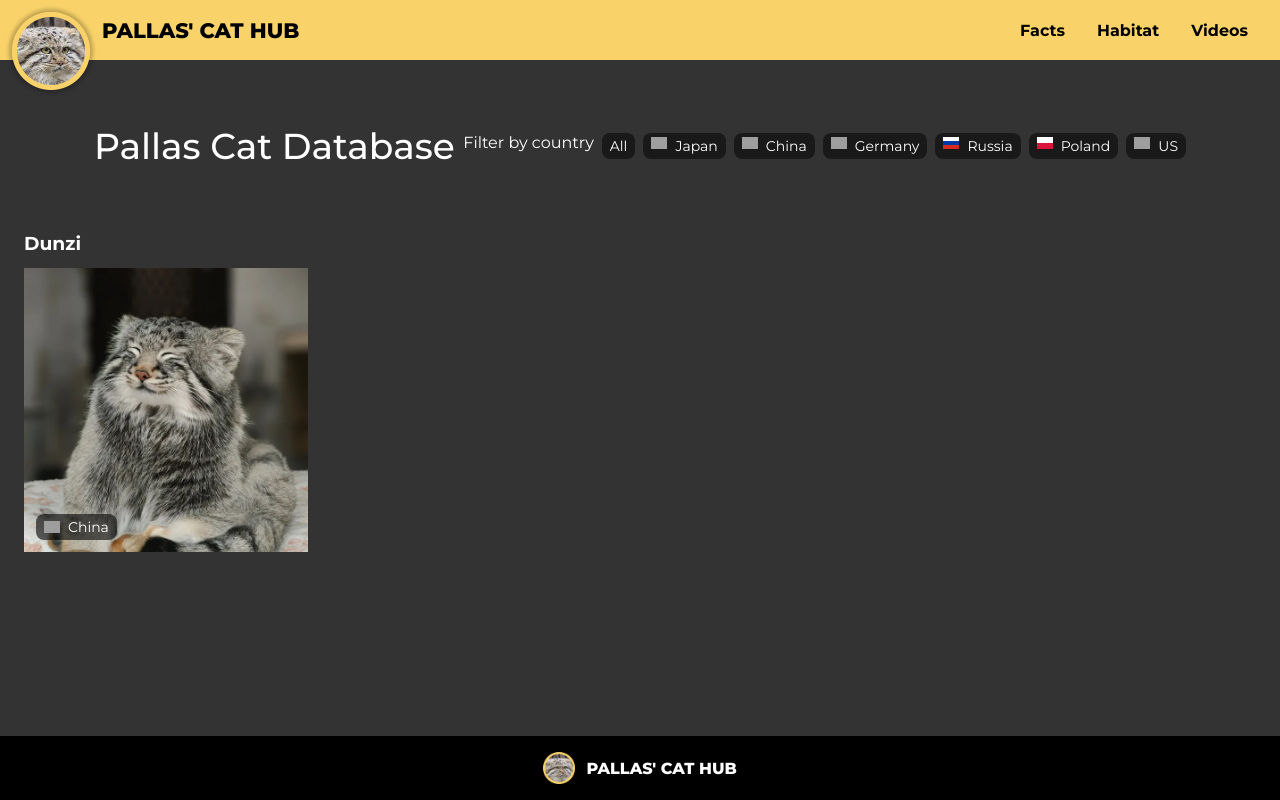
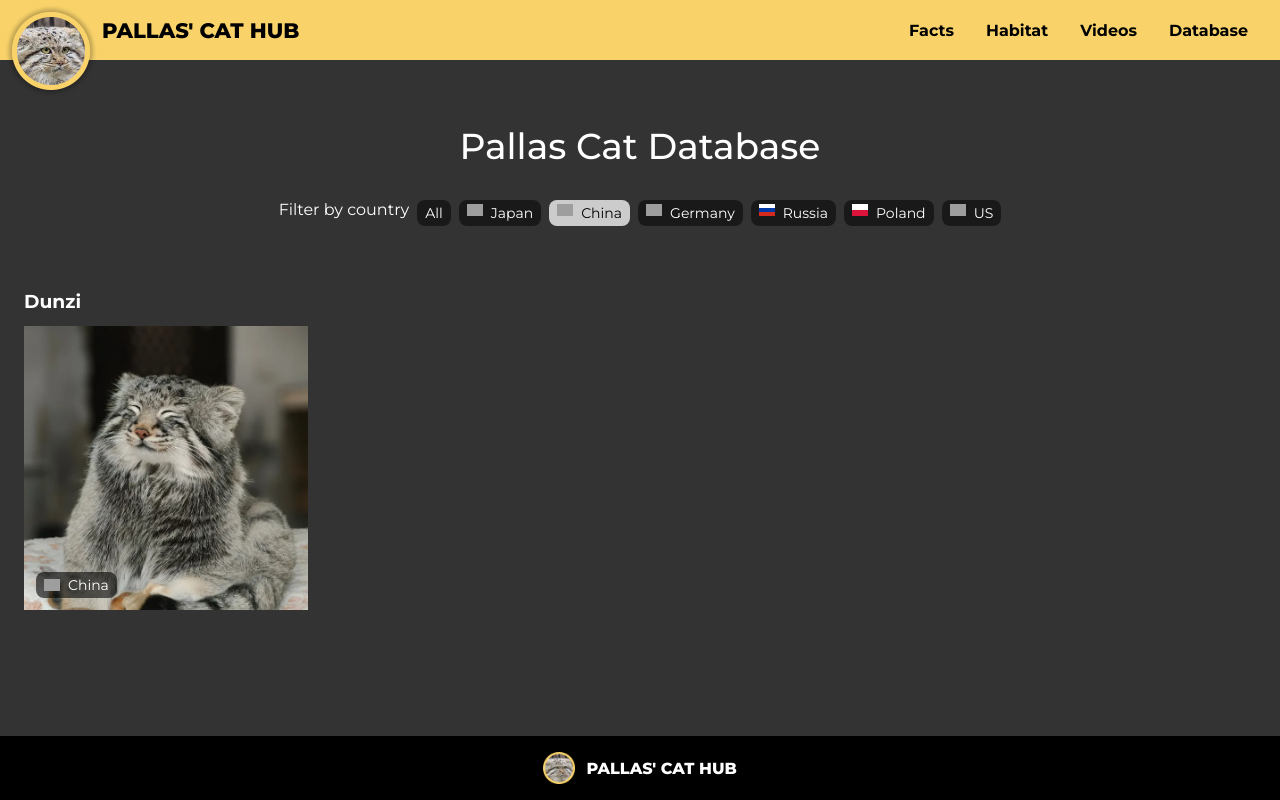
Before and after one commit to adam-crowley/pallas-cat-hub, a React (Vite) app: page /database/china in a window 1280 px wide. Built offline with nearby package versions, Linux system fonts and the light colour scheme; grey boxes are pictures that could not be loaded.

Commit message:
Add selected states to filter in Database component

```diff
--- a/src/app.css
+++ b/src/app.css
@@ -601,13 +601,12 @@ p.large {
 .section--database__header {
   display: flex;
   align-items: center;
-  justify-content: space-between;
+  flex-direction: column;
   margin-bottom: 4rem;
   color: var(--white);
 }
-
 .section--database__header h2 {
-  margin-bottom: 0;
+  margin-bottom: 2rem;
 }
 
 .section--database__filter {
@@ -640,6 +639,11 @@ p.large {
   padding: 0.25rem 0.5rem;
   border-radius: 0.5rem;
   background-color: rgba(0, 0, 0, 0.5);
+  transition: color 0.2s, background-color 0.2s;
+}
+.section--database__filter-list button.selected {
+  color: var(--black);
+  background-color: rgba(255, 255, 255, 0.75);
 }
 
 .section--database__manuls {
--- a/src/app.scss
+++ b/src/app.scss
@@ -509,12 +509,15 @@
 .section--database__header {
   display: flex;
   align-items: center;
-  justify-content: space-between;
+  flex-direction: column;
   margin-bottom: 4rem;
   color: var(--white);
+  @media (min-width: 768px) {
+
+  }
 }
 .section--database__header h2 {
-  margin-bottom: 0;
+  margin-bottom: 2rem;
 }
 .section--database__filter {
   display: flex;
@@ -542,6 +545,11 @@
   padding: 0.25rem 0.5rem;
   border-radius: 0.5rem;
   background-color: rgba(0,0,0,0.5);
+  transition: color 0.2s, background-color 0.2s;
+  &.selected {
+    color: var(--black);
+    background-color: rgba(255,255,255,0.75);
+  }
 }
 .section--database__manuls {
   display: grid;
--- a/src/components/Cat.tsx
+++ b/src/components/Cat.tsx
@@ -1,6 +1,10 @@
 import { CatData } from '../../models/models'
 
-function ManulCard({ cat }) {
+interface ManulCardProps {
+  cat: CatData
+}
+
+function ManulCard({ cat }: ManulCardProps) {
   return (
     <div className="section--database__manul" key={cat.id}>
       <h3>{cat.name}</h3>
--- a/src/components/Database.tsx
+++ b/src/components/Database.tsx
@@ -1,3 +1,4 @@
+import React from 'react'
 import { useState, useEffect } from 'react'
 import { Link, useParams } from 'react-router-dom'
 
@@ -7,8 +8,9 @@ import ManulCard from './Cat'
 
 function Database() {
   const [countryData, setCountryData] = useState([])
-  const { country } = useParams()
-  let filteredCountryData
+  const [selectedCountry, setSelectedCountry] = useState<string | null>(null)
+  const { country } = useParams<string>()
+  let filteredCountryData: CountryData[] = []
 
   useEffect(() => {
     fetch('/data/cat-data.json').then((response) =>
@@ -19,9 +21,17 @@ function Database() {
     )
   }, [])
 
+  useEffect(() => {
+    if (country) {
+      setSelectedCountry(country)
+    } else {
+      setSelectedCountry(null)
+    }
+  }, [country])
+
   if (country) {
     filteredCountryData = countryData.filter(
-      (c) => c.country.toLowerCase() === country.toLowerCase()
+      (c: CountryData) => c.country.toLowerCase() === country.toLowerCase()
     )
   }
 
@@ -37,14 +47,27 @@ function Database() {
                 <ul className="section--database__filter-list">
                   <li>
                     <Link to={`/database`}>
-                      <button>All</button>
+                      <button
+                        className={!selectedCountry ? 'selected' : ''}
+                        onClick={() => setSelectedCountry(null)}
+                      >
+                        All
+                      </button>
                     </Link>
                   </li>
                   {countryData.map((country: CountryData) => (
-                    <>
                     <li key={country.countryId}>
                       <Link to={`/database/${country.country.toLowerCase()}`}>
-                          <button>
+                        <button
+                          className={
+                            selectedCountry === country.country.toLowerCase()
+                              ? 'selected'
+                              : ''
+                          }
+                          onClick={() =>
+                            setSelectedCountry(country.country.toLowerCase())
+                          }
+                        >
                           <img
                             className="section--database__flag"
                             src={country.countryUrl}
@@ -54,7 +77,6 @@ function Database() {
                         </button>
                       </Link>
                     </li>
-                    </>
                   ))}
                 </ul>
               </div>
@@ -66,19 +88,23 @@ function Database() {
                 {country && filteredCountryData.length > 0 ? (
                   <>
                     {filteredCountryData.map((country: CountryData) => (
-                      <>
+                      <React.Fragment key={country.countryId}>
                         {country.cats.map((cat: CatData) => (
-                          <>
                           <ManulCard key={cat.id} cat={cat} />
-                          </>
                         ))}
-                      </>
+                      </React.Fragment>
                     ))}
                   </>
                 ) : (
-                  <p className="section--database__message">
-                    No cats found for this country
-                  </p>
+                  <>
+                    {countryData.map((country: CountryData) => (
+                      <React.Fragment key={country.countryId}>
+                        {country.cats.map((cat: CatData) => (
+                          <ManulCard key={cat.id} cat={cat} />
+                        ))}
+                      </React.Fragment>
+                    ))}
+                  </>
                 )}
               </div>
             </div>
--- a/src/components/Header.tsx
+++ b/src/components/Header.tsx
@@ -59,9 +59,9 @@ function Header({ scrollToSection, refs }: HeaderProps) {
               Videos
             </Link>
           </li>
-          {/* <li>
+          <li>
             <Link to="/database">Database</Link>
-          </li> */}
+          </li>
         </ul>
         <button className="header__nav-btn" onClick={handleClick}>
           {isNavExpanded ? (
```
Also changed, not shown: 1 other file (tests, documents, lock files or other folders). Lines whose indentation alone changed are shown as unchanged.
